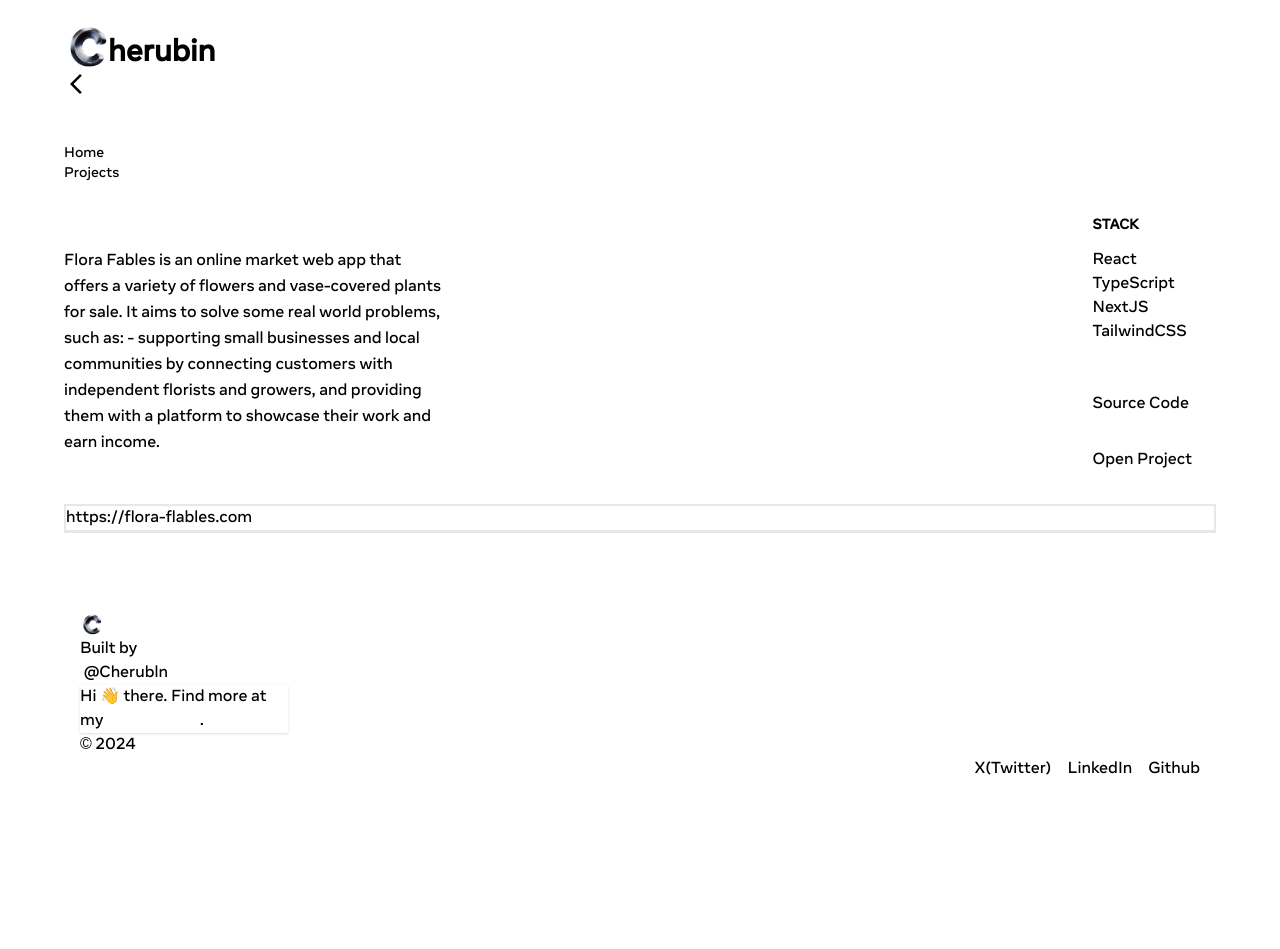
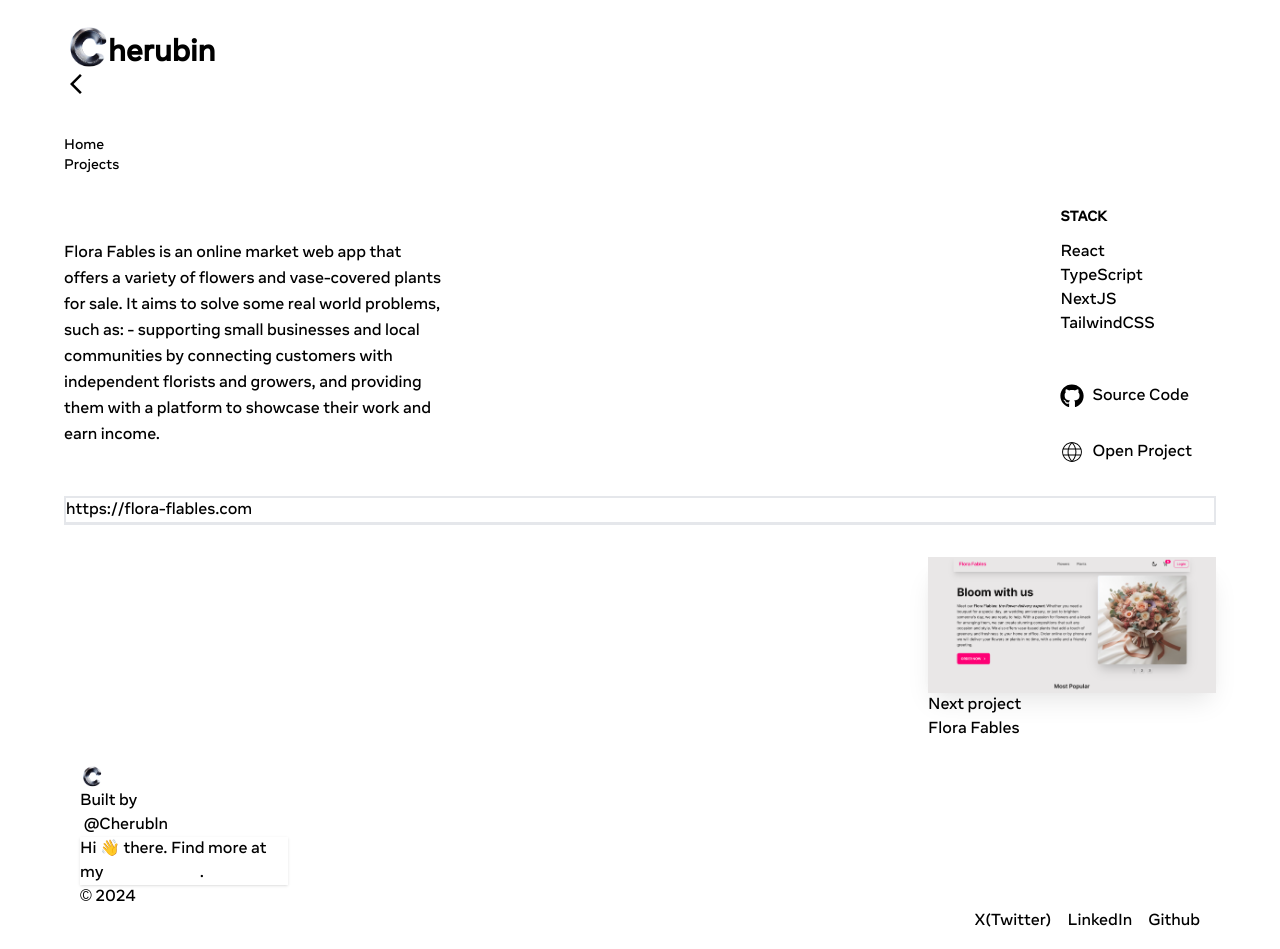
Before and after one commit to Cherubln/cherubln.github.io, a React (Vite) app: page /projects/1 in a window 1280 px wide. Before the commit the page ends 800 px from the top, so only its background shows below. Built offline with nearby package versions, Linux system fonts and the light colour scheme.

Commit message:
add next project suggestion on single project view

```diff
--- a/src/components/ProjectComponent.tsx
+++ b/src/components/ProjectComponent.tsx
@@ -5,7 +5,7 @@ import { Link } from "react-router-dom";
 
 const Project = ({ project }: { project: ProjectType }) => {
   return (
-    <div className="card card-compact rounded-md  max-w-sm h-80 bg-base-300 shadow-xl group cursor-pointer">
+    <div className="card card-compact rounded-lg  max-w-sm h-80 bg-base-300 shadow-xl group cursor-pointer overflow-hidden">
       <figure>
         <img
           src={project.image}
@@ -18,7 +18,8 @@ const Project = ({ project }: { project: ProjectType }) => {
         <p className="text-sm capitalize">{project.category} Development</p>
         <div className="card-actions self-end">
           <Link
-            to={`projects/${project.slug}`}
+            to={`/projects/${project.slug}`}
+            unstable_viewTransition
             className="flex items-center gap-1 -translate-y-5 opacity-0 text-semibold group-hover:opacity-100 cursor-pointer group-hover:translate-y-0 transition-all duration-300 hover:text-primary"
           >
             <span>Show project</span> <MdArrowForwardIos />
--- /dev/null
+++ b/src/helpers/suggestNextProject.ts
@@ -0,0 +1,11 @@
+import projectSet from "../constants/project-set";
+
+const getNextProject = (slug?: string) => {
+  const currentProjectIdx = projectSet.findIndex(
+    (project) => project.slug === slug
+  );
+  const nextProjectIdx = (currentProjectIdx + 1) % projectSet.length;
+  return projectSet[nextProjectIdx];
+};
+
+export default getNextProject;
--- a/src/pages/Projects/SingleProject.tsx
+++ b/src/pages/Projects/SingleProject.tsx
@@ -1,39 +1,50 @@
 import Logo from "../../components/LogoWrapper";
-import { MdOutlineArrowBackIosNew } from "react-icons/md";
-import { FaArrowRight } from "react-icons/fa";
+import { MdArrowForwardIos, MdOutlineArrowBackIosNew } from "react-icons/md";
+import { FaArrowRight, FaGithub } from "react-icons/fa";
+import { CiGlobe } from "react-icons/ci";
+
 import Footer from "../Footer";
 import { Link, useParams } from "react-router-dom";
 import projectSet from "../../constants/project-set";
+import suggestNextProject from "../../helpers/suggestNextProject";
 
 const SingleProject = () => {
+  window.scrollTo({ top: 0, left: 0, behavior: "instant" });
   const { projectName } = useParams();
   const project = projectSet.find((project) => project.slug === projectName);
+  const nextProject = suggestNextProject(project?.slug);
 
-  const handleBack = () => history.back();
   return (
-    <div className="container mx-auto ">
+    <div key={projectName} className="container mx-auto ">
       <header className="navbar sticky top-0 z-50  bg-base-100 justify-between pt-6 pb-2 px-8 md:px-16 drop-shadow-lg sm:drop-shadow-none">
         <div className="md:order-2">
           <Logo />
         </div>
-        <button
+        <Link
+          unstable_viewTransition
+          to={"/"}
           className="md:order-1 btn btn-ghost md:btn-circle md:bg-neutral"
-          onClick={handleBack}
         >
           <MdOutlineArrowBackIosNew className="w-6 h-6" />
-        </button>
+        </Link>
       </header>
       <div className="px-8 md:px-16">
         <div className="my-8">
           <div className=" text-sm breadcrumbs">
             <ul>
               <li>
-                <Link to={`/`}>Home</Link>
+                <Link to={"/"} unstable_viewTransition className="hover:link">
+                  Home
+                </Link>
               </li>
               <li>
-                <span className="hover:link" onClick={handleBack}>
+                <Link
+                  className="hover:link"
+                  to={"/#Work"}
+                  unstable_viewTransition
+                >
                   Projects
-                </span>
+                </Link>
               </li>
               <li>{project?.name}</li>
             </ul>
@@ -55,25 +66,27 @@ const SingleProject = () => {
             <div className="flex md:flex-col gap-12 justify-between">
               <div>
                 <h3 className="text-sm font-semibold mb-3 uppercase">Stack</h3>
-                <ul className="steps steps-vertical md:steps-horizontal">
-                  <li className="step ">React</li>
-                  <li className="step ">TypeScript</li>
-                  <li className="step ">NextJS</li>
-                  <li className="step ">TailwindCSS</li>
+                <ul className="steps steps-vertical md:steps-horizontal step-primary">
+                  <li className="step step-primary">React</li>
+                  <li className="step step-primary">TypeScript</li>
+                  <li className="step step-primary">NextJS</li>
+                  <li className="step step-primary">TailwindCSS</li>
                 </ul>
               </div>
               <div className="flex flex-col gap-8 self-start">
                 <a
                   href=""
-                  className="group link hover:link-primary flex gap-2 items-center duration-150"
+                  className="group hover:text-primary  flex gap-2 items-center duration-150"
                 >
+                  <FaGithub className="w-6 h-6" />
                   <span>Source Code</span>
                   <FaArrowRight className="-translate-x-5 opacity-0 group-hover:opacity-100  group-hover:translate-x-0 transition-all duration-300" />
                 </a>
                 <a
                   href=""
-                  className="group link hover:link-primary flex gap-2 items-center duration-150"
+                  className="group hover:text-primary flex gap-2 items-center duration-150"
                 >
+                  <CiGlobe className="w-6 h-6" />
                   <span>Open Project</span>{" "}
                   <FaArrowRight className="-translate-x-5 opacity-0 group-hover:opacity-100  group-hover:translate-x-0 transition-all duration-300" />
                 </a>
@@ -81,8 +94,7 @@ const SingleProject = () => {
             </div>
           </div>
         </div>
-        {/* image */}
-        <div className="mockup-browser border border-base-300 bg-neutral mb-16">
+        <div className="mockup-browser border border-base-300 bg-neutral">
           <div className="mockup-browser-toolbar">
             <div className="input border border-base-300 bg-neutral">
               https://flora-flables.com
@@ -96,6 +108,24 @@ const SingleProject = () => {
             />
           </div>
         </div>
+        <div className="ml-auto mt-8 mb-16 group hover:cursor-pointer card card-compact w-72 h-32 bg-base-300 shadow-xl image-full">
+          <figure>
+            <img src={nextProject.image} alt={nextProject.name} />
+          </figure>
+          <div className="card-body">
+            <p>Next project</p>
+            <h2 className="card-title">{nextProject.name}</h2>
+            <div className="card-actions self-end">
+              <Link
+                to={`/projects/${nextProject.slug}`}
+                unstable_viewTransition
+                className="flex items-center gap-1 -translate-y-5 opacity-0 text-semibold group-hover:opacity-100 cursor-pointer group-hover:translate-y-0 transition-all duration-300 hover:text-primary"
+              >
+                <span>Show project</span> <MdArrowForwardIos />
+              </Link>
+            </div>
+          </div>
+        </div>
         <Footer />
       </div>
     </div>
--- a/tailwind.config.ts
+++ b/tailwind.config.ts
@@ -28,7 +28,7 @@ const config: Config = {
   },
   plugins: [daisyui],
   daisyui: {
-    themes: ["sunset"],
+    themes: ["dark"],
   },
 };
 
```
